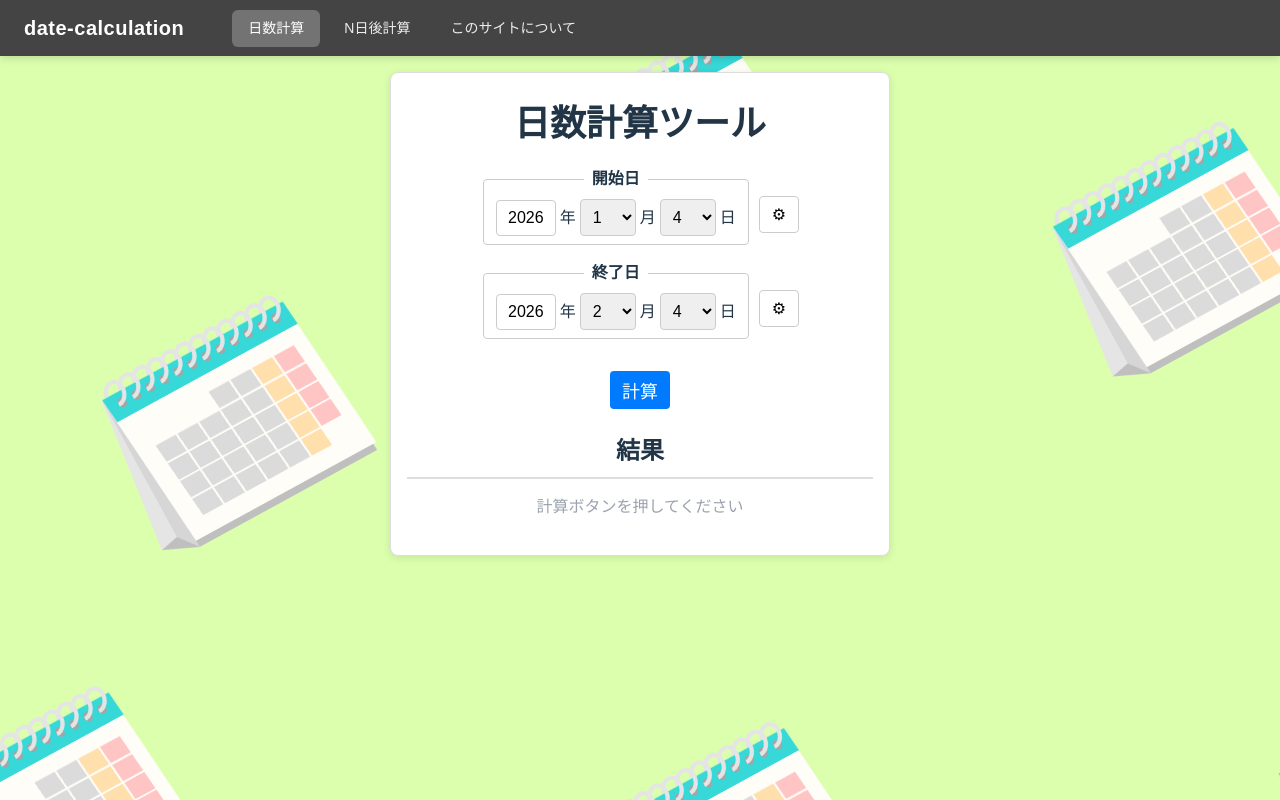
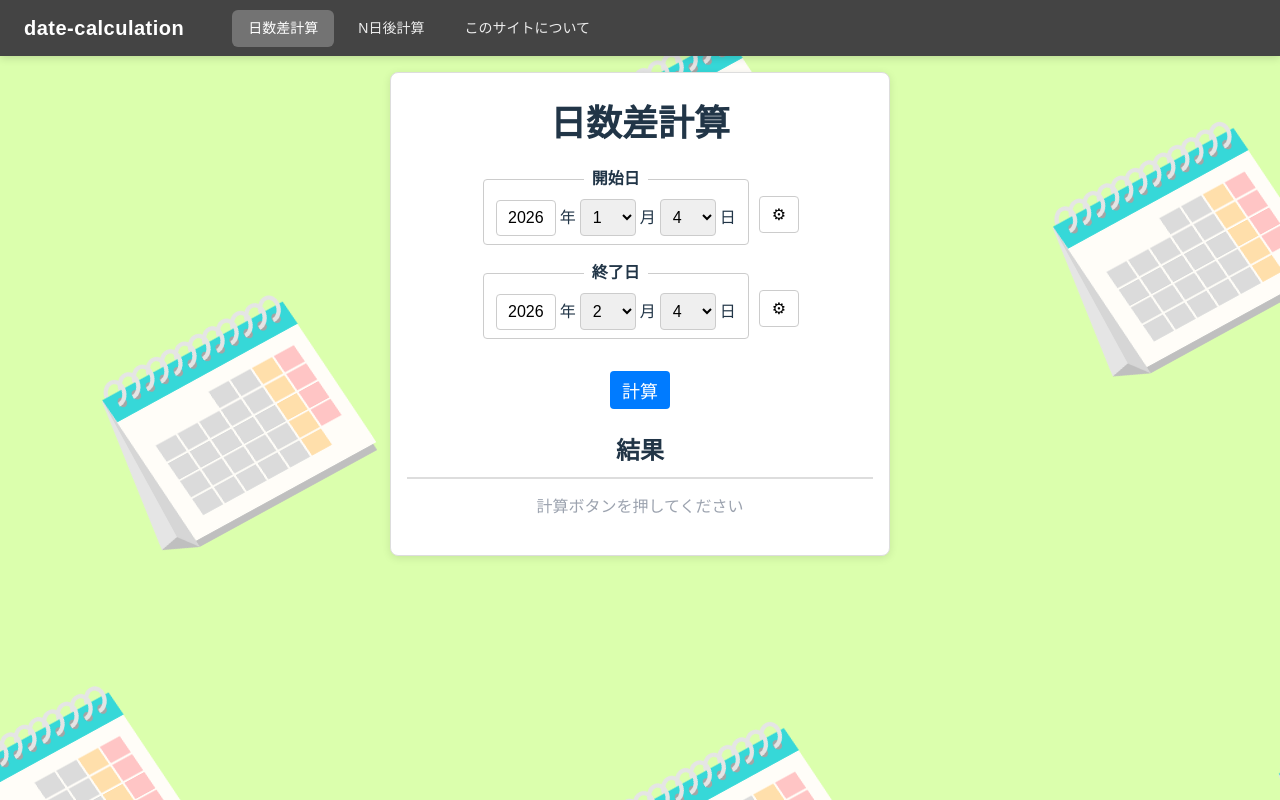
Before and after one commit to jyoloyG4465/date-calculation, a React (Vite) app in the folder front-end/: page /date-calculation in a window 1280 px wide. Built offline with nearby package versions, Linux system fonts and the light colour scheme.

Commit message:
「日数計算」を「日数差計算」に変更

```diff
--- a/front-end/src/pages/About/About.tsx
+++ b/front-end/src/pages/About/About.tsx
@@ -9,10 +9,12 @@ export function About() {
         <h2>機能紹介</h2>
         <ul className={styles.list}>
           <li>
-            <strong>日数計算</strong>：2つの日付間の日数差を計算します。日数、週数、月数で結果を表示します。
+            <strong>日数差計算</strong>
+            ：2つの日付間の日数差を計算します。日数、週数、月数で結果を表示します。
           </li>
           <li>
-            <strong>N日後計算</strong>：指定した日付からN日後の日付を計算します。
+            <strong>N日後計算</strong>
+            ：指定した日付からN日後の日付を計算します。
           </li>
         </ul>
       </section>
--- a/front-end/src/pages/DateCalculation/DateCalculation.tsx
+++ b/front-end/src/pages/DateCalculation/DateCalculation.tsx
@@ -68,7 +68,7 @@ export function DateCalculation() {
 
   return (
     <div className={styles.container}>
-      <h1 className={styles.subTitle}>日数計算ツール</h1>
+      <h1 className={styles.subTitle}>日数差計算</h1>
       <div className={styles.inputSection}>
         <DateFieldWithSettings
           type="start"
--- a/front-end/src/shared/components/Header/Header.tsx
+++ b/front-end/src/shared/components/Header/Header.tsx
@@ -20,7 +20,7 @@ interface MenuItem {
 }
 
 const defaultMenuItems: MenuItem[] = [
-  { label: "日数計算", to: "/date-calculation" },
+  { label: "日数差計算", to: "/date-calculation" },
   { label: "N日後計算", to: "/date-after-days" },
   { label: "このサイトについて", to: "/about" },
 ];
```
